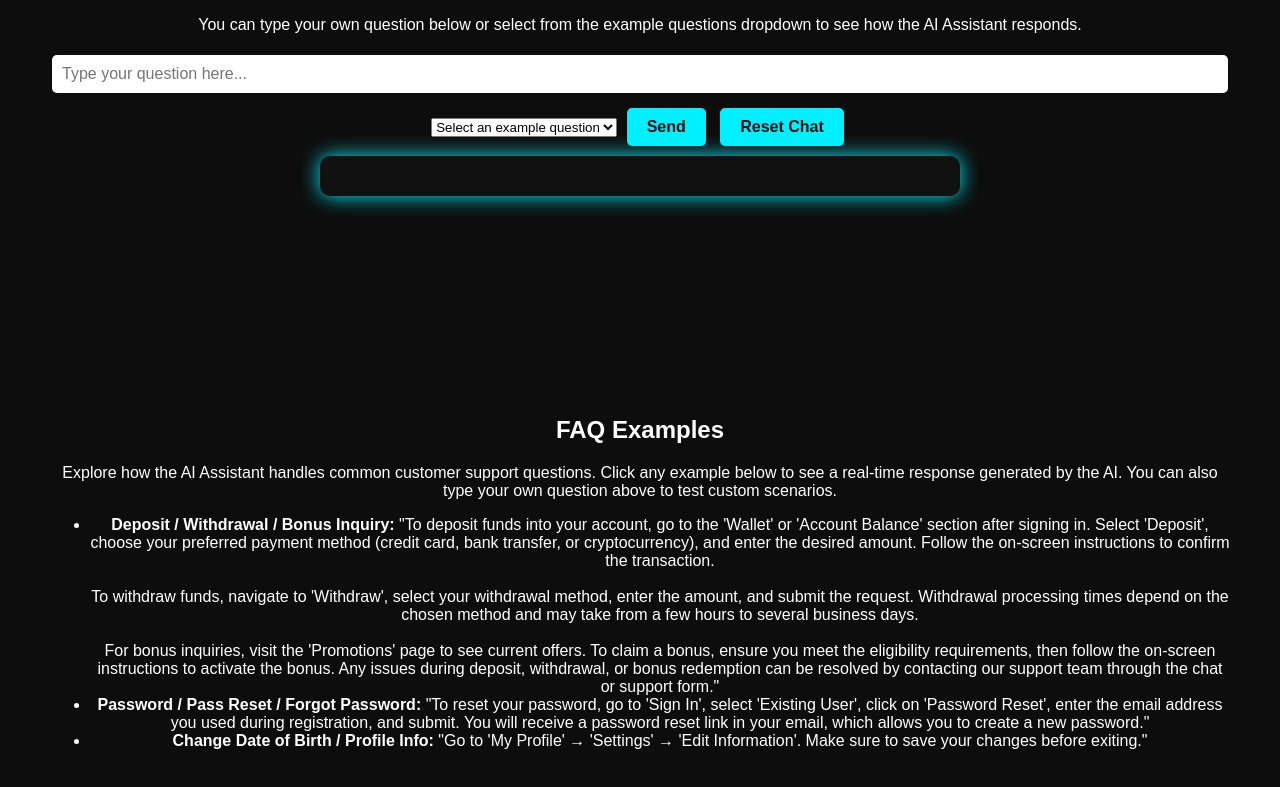
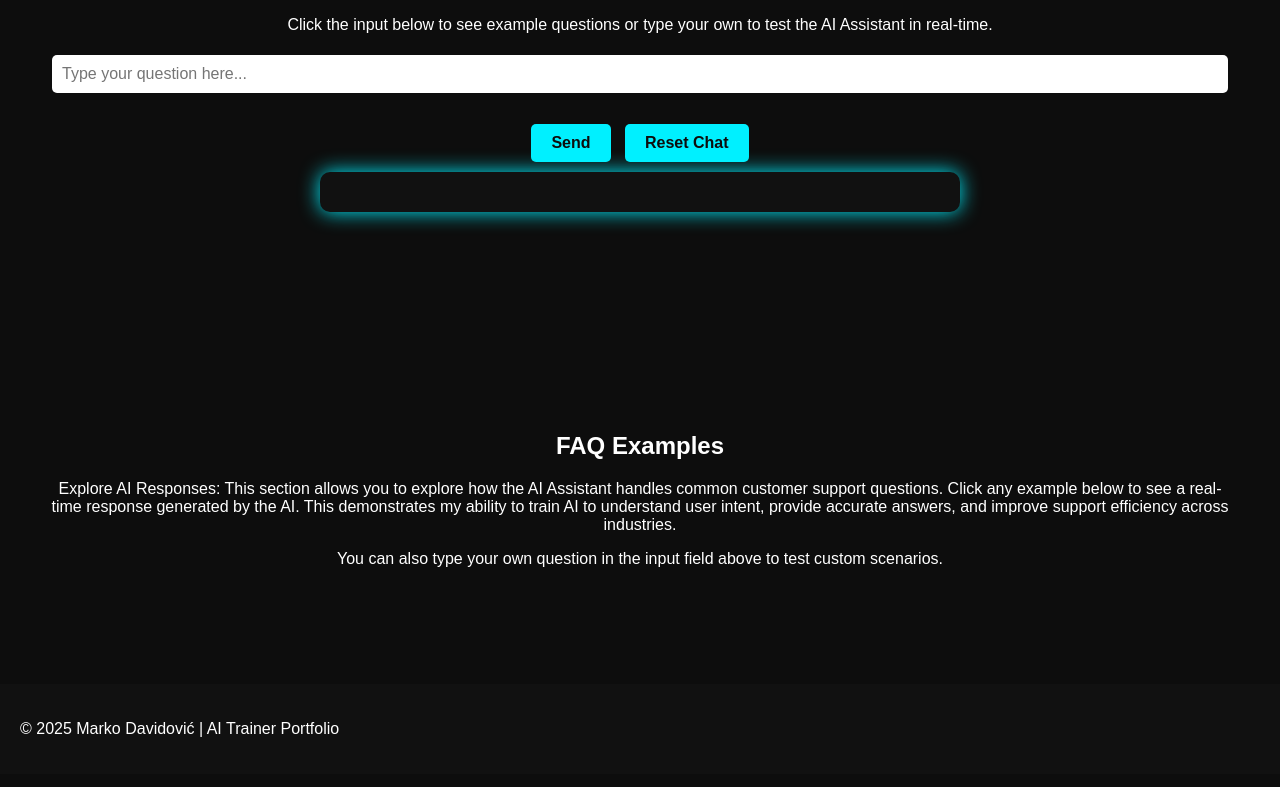
Before and after one commit to MarkoDavidovicAI/AI-Trainer-Solution, a plain HTML site: page index.html in a window 1280 px wide. Shown: the part 933-1720 px from the top of the page. Drawn offline with Linux system fonts and the light colour scheme.

Commit message:
Update index.html

```diff
--- a/index.html
+++ b/index.html
@@ -2,13 +2,14 @@
 <html lang="en">
 <head>
     <meta charset="UTF-8">
+    <meta name="viewport" content="width=device-width, initial-scale=1.0">
     <title>AI Trainer Portfolio – AI Assistant Demo</title>
     <link rel="stylesheet" href="style.css">
 </head>
 <body>
     <!-- Navigation -->
     <nav>
-        <ul class="nav-right">
+        <ul class="nav-links">
             <li><a href="#hero">Home</a></li>
             <li><a href="#about">About</a></li>
             <li><a href="#chat-demo">AI Chat Demo</a></li>
@@ -33,37 +34,29 @@
     <!-- AI Chat Demo Section -->
     <section id="chat-demo">
         <h2>AI Chat Demo</h2>
-        <p>You can type your own question below or select from the example questions dropdown to see how the AI Assistant responds.</p>
-        <input type="text" id="userInput" placeholder="Type your question here...">
-        <select id="exampleQuestions">
-            <option value="">Select an example question</option>
-        </select>
+        <p>Click the input below to see example questions or type your own to test the AI Assistant in real-time.</p>
+
+        <div class="dropdown-input">
+            <input type="text" id="userInput" placeholder="Type your question here..." autocomplete="off">
+            <ul id="dropdownList" class="dropdown-list hidden">
+                <!-- JavaScript will insert 100 example questions here -->
+            </ul>
+        </div>
+
         <button id="sendBtn">Send</button>
         <button id="resetBtn">Reset Chat</button>
         <div id="typingIndicator" class="hidden">AI is typing...</div>
         <div id="chatWindow" class="chat-container"></div>
     </section>
 
-    <!-- FAQ Examples Section -->
+    <!-- FAQ Examples / Test Section -->
     <section id="faq-examples">
         <h2>FAQ Examples</h2>
-        <p>Explore how the AI Assistant handles common customer support questions. Click any example below to see a real-time response generated by the AI. You can also type your own question above to test custom scenarios.</p>
+        <p>Explore AI Responses: This section allows you to explore how the AI Assistant handles common customer support questions. Click any example below to see a real-time response generated by the AI. This demonstrates my ability to train AI to understand user intent, provide accurate answers, and improve support efficiency across industries.</p>
+        <p>You can also type your own question in the input field above to test custom scenarios.</p>
 
-        <ul>
-            <li><strong>Deposit / Withdrawal / Bonus Inquiry:</strong>
-            "To deposit funds into your account, go to the 'Wallet' or 'Account Balance' section after signing in. Select 'Deposit', choose your preferred payment method (credit card, bank transfer, or cryptocurrency), and enter the desired amount. Follow the on-screen instructions to confirm the transaction.
-            <br><br>
-            To withdraw funds, navigate to 'Withdraw', select your withdrawal method, enter the amount, and submit the request. Withdrawal processing times depend on the chosen method and may take from a few hours to several business days.
-            <br><br>
-            For bonus inquiries, visit the 'Promotions' page to see current offers. To claim a bonus, ensure you meet the eligibility requirements, then follow the on-screen instructions to activate the bonus. Any issues during deposit, withdrawal, or bonus redemption can be resolved by contacting our support team through the chat or support form."
-            </li>
-            <li><strong>Password / Pass Reset / Forgot Password:</strong>
-            "To reset your password, go to 'Sign In', select 'Existing User', click on 'Password Reset', enter the email address you used during registration, and submit. You will receive a password reset link in your email, which allows you to create a new password."
-            </li>
-            <li><strong>Change Date of Birth / Profile Info:</strong>
-            "Go to 'My Profile' → 'Settings' → 'Edit Information'. Make sure to save your changes before exiting."
-            </li>
-            <!-- Ostali primeri mogu se dodati kasnije -->
+        <ul id="exampleQuestions">
+            <!-- JavaScript will populate a few example questions for quick demo -->
         </ul>
     </section>
 
```
